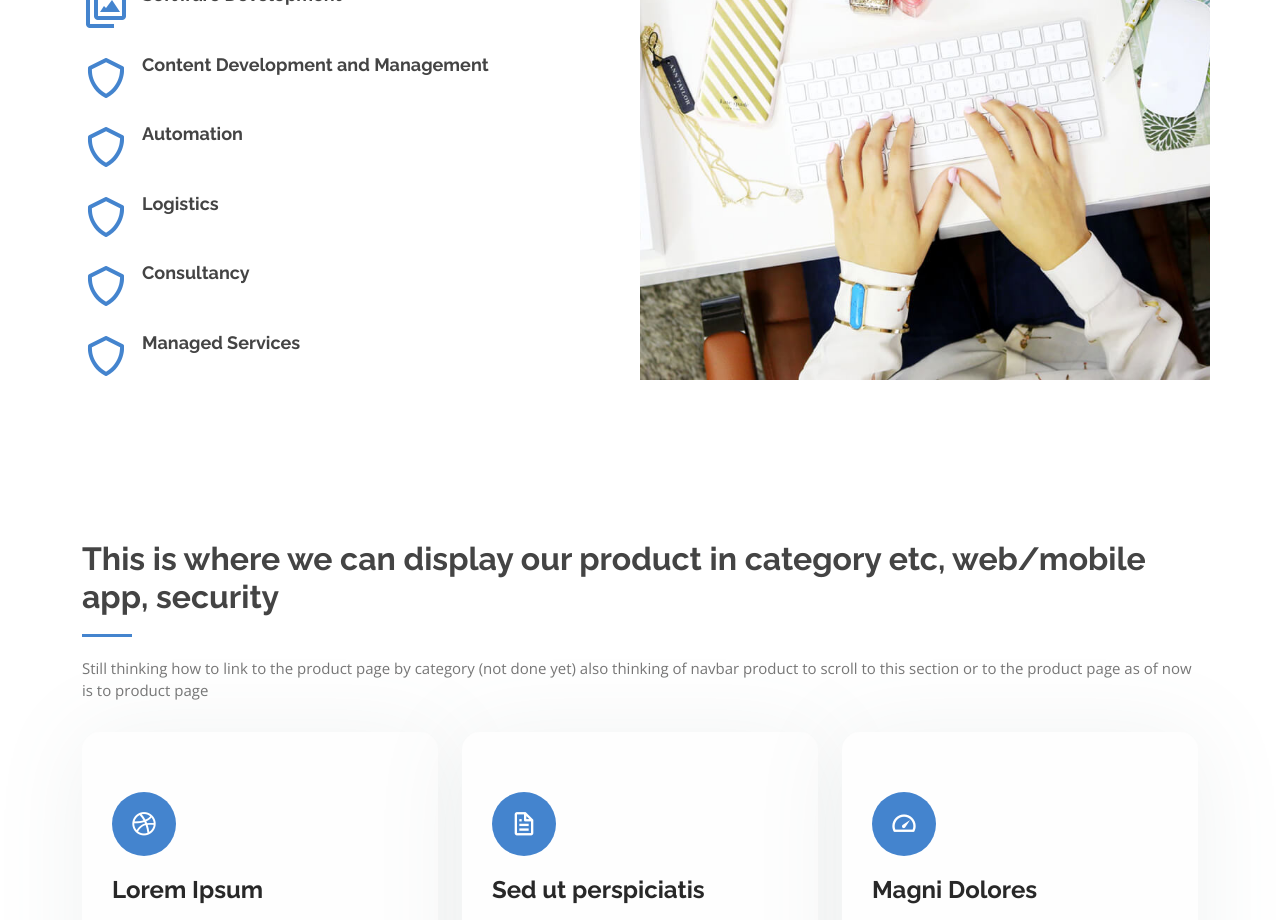
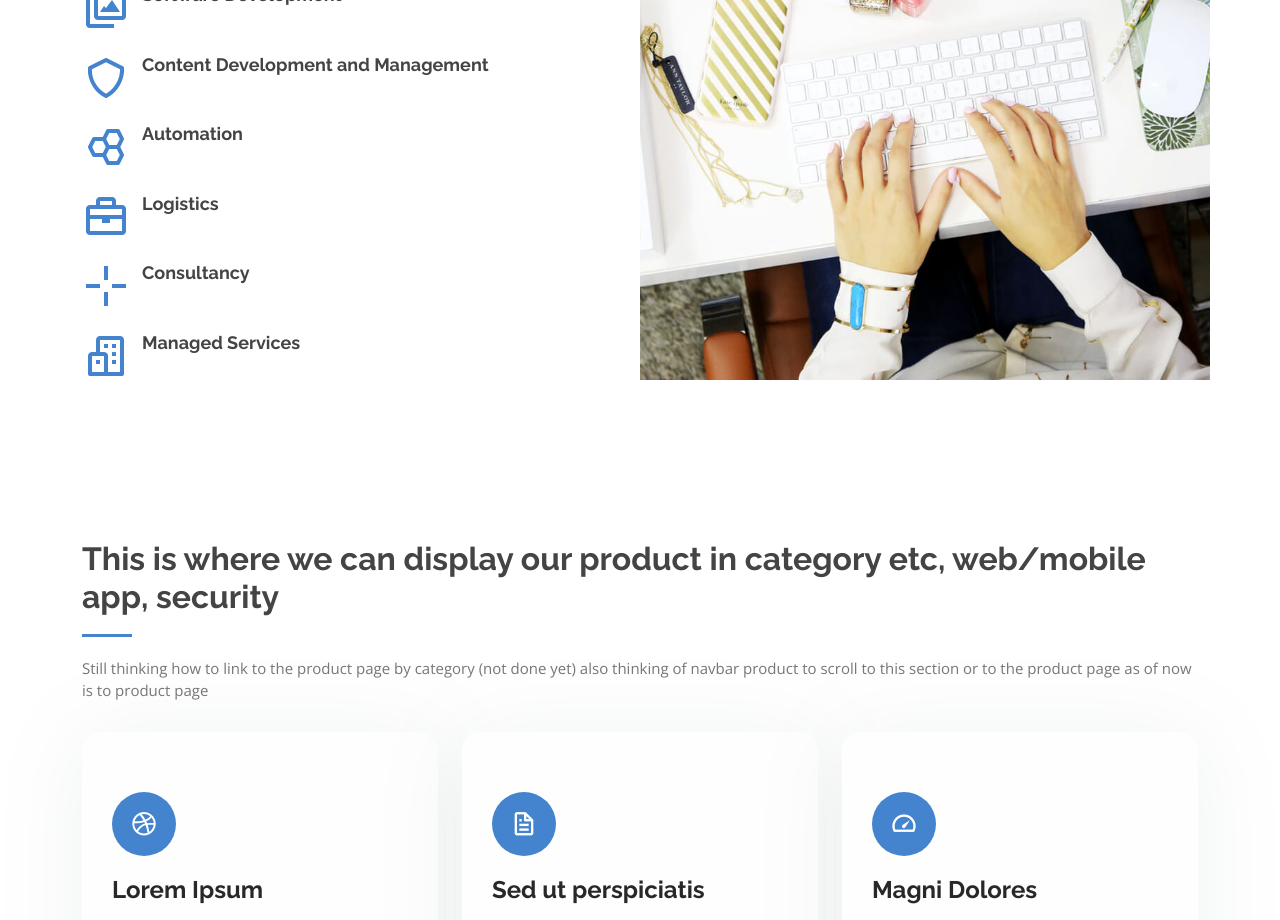
Before and after one commit to AndyT-PrimoSpade/static_site, a plain HTML site: page index.html in a window 1280 px wide. Shown: the part 1240-2160 px from the top of the page. Drawn offline with nearby package versions, Linux system fonts and the light colour scheme.

Commit message:
upload for live view

```diff
--- a/index.html
+++ b/index.html
@@ -101,19 +101,19 @@
               <h4>Content Development and Management</h4>
             </div>
             <div class="icon-box mt-5">
-              <i class="bx bx-shield"></i>
+              <i class="bx bx-hive"></i>
               <h4>Automation</h4>
             </div>
             <div class="icon-box mt-5">
-              <i class="bx bx-shield"></i>
+              <i class="bx bx-briefcase"></i>
               <h4>Logistics</h4>
             </div>
             <div class="icon-box mt-5">
-              <i class="bx bx-shield"></i>
+              <i class="bx bx-cross"></i>
               <h4>Consultancy</h4>
             </div>
             <div class="icon-box mt-5">
-              <i class="bx bx-shield"></i>
+              <i class="bx bx-buildings"></i>
               <h4>Managed Services</h4>
             </div>
           </div>
@@ -479,6 +479,14 @@
   <!-- Template Main JS File -->
   <script src="assets/js/main.js"></script>
 
+  <script>
+  var myModal = document.getElementById('myModal')
+  var myInput = document.getElementById('myInput')
+
+  myModal.addEventListener('shown.bs.modal', function () {
+    myInput.focus()
+  })
+  </script>
 </body>
 
 </html>
```
